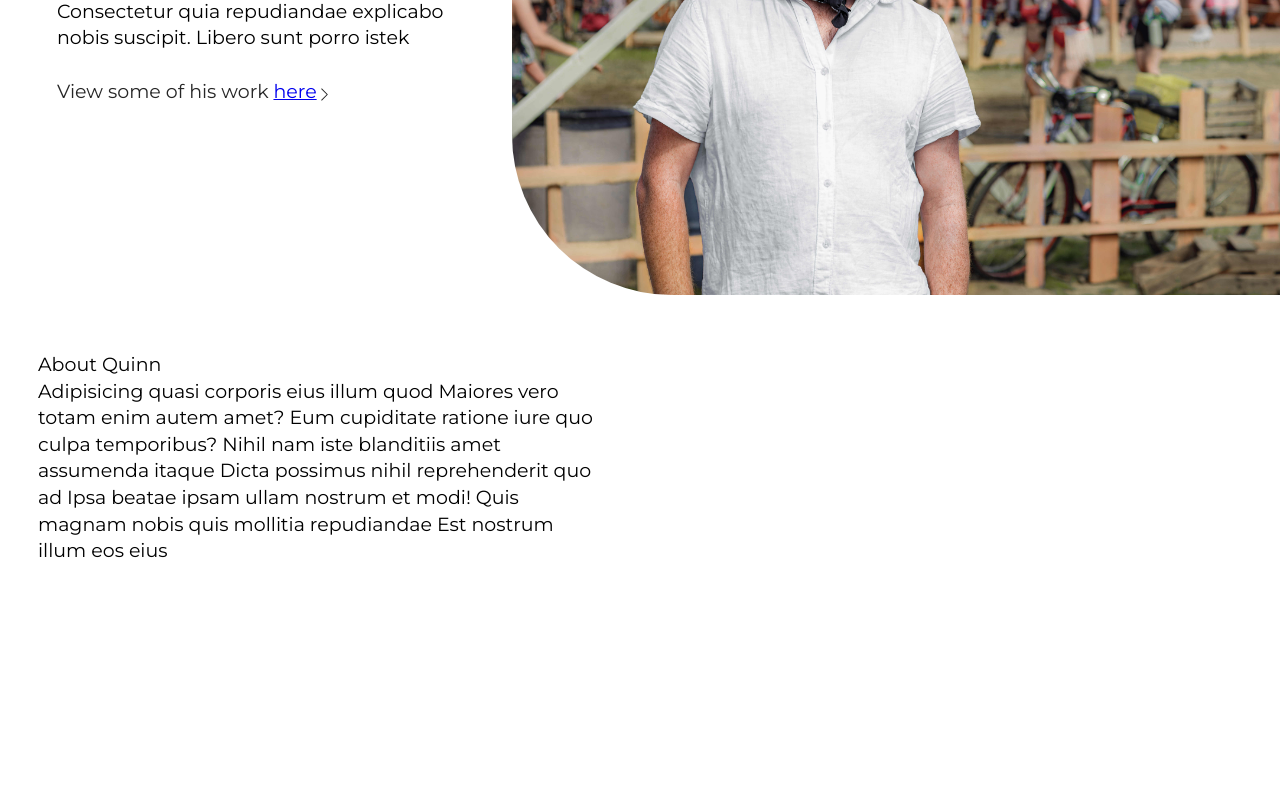
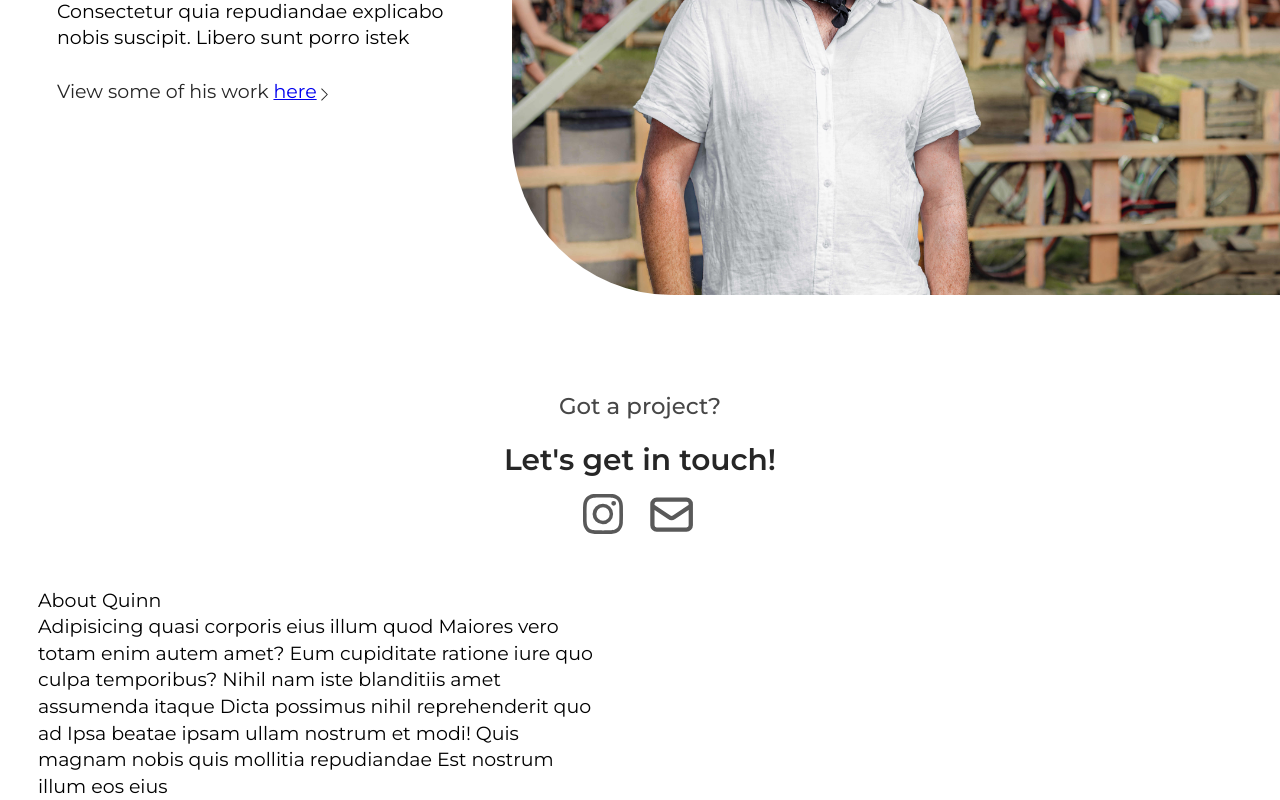
Before and after one commit to hn275/quinn-website, a React (Create React App) app: page / in a window 1280 px wide. Shown: the part 448-1248 px from the top of the page. Before the commit the page ends 1013 px from the top, so only its background shows below. Built offline with nearby package versions, Linux system fonts and the light colour scheme.

Commit message:
added CTA section

```diff
--- a/src/Components/App/App.tsx
+++ b/src/Components/App/App.tsx
@@ -3,6 +3,7 @@ import 'assets/stylesheets/css/App.css';
 import Header from 'Components/Header/Header';
 import About from 'Components/About/About';
 import Hero from 'Components/Hero/Hero';
+import CTA from 'Components/CTA/CTA';
 
 function App() {
   return (
@@ -13,8 +14,12 @@ function App() {
         {/* Hero section */}
         <Hero />
 
+        {/* CTA */}
+        <CTA />
+
         {/* About section */}
         <About />
+
 
       </main>
 
--- /dev/null
+++ b/src/Components/CTA/CTA.tsx
@@ -0,0 +1,20 @@
+import 'assets/stylesheets/css/CTA.css';
+import { BsInstagram } from 'react-icons/bs';
+import { HiOutlineMail } from 'react-icons/hi';
+
+
+const CTA = (): JSX.Element => {
+  return (
+    <section id="CTA">
+      <p>Got a project?</p>
+      <h2>Let's get in touch!</h2>
+      <div className="icon-container" aria-labelledby="network links">
+        <div role="button" className="icon ig"><BsInstagram /></div>
+        <div role="button" className="icon mail"><HiOutlineMail /></div>
+      </div>
+    </section>
+  );
+};
+
+// TODO: Inject links to icon
+export default CTA;
--- /dev/null
+++ b/src/assets/stylesheets/css/CTA.css
@@ -0,0 +1,48 @@
+#CTA {
+  width: 100%;
+  text-align: center;
+  margin: 2rem 0;
+  line-height: 2;
+  font-size: 1.2em;
+}
+#CTA h2 {
+  font-weight: 700;
+  font-size: 1.3em;
+  color: hsl(0deg, 0%, 15%);
+}
+#CTA p {
+  color: hsl(0deg, 0%, 28%);
+  font-weight: 500;
+}
+#CTA .icon-container {
+  display: flex;
+  width: fit-content;
+  justify-content: center;
+  align-items: center;
+  margin: 0 auto;
+  gap: 1em;
+}
+#CTA .icon {
+  cursor: pointer;
+}
+#CTA svg {
+  color: hsl(0deg, 0%, 35%);
+  width: 2.5rem;
+  height: 2.5rem;
+}
+#CTA .mail svg {
+  height: 3.2rem;
+  width: 3.2rem;
+}
+
+@media only screen and (min-width: 770px) and (orientation: landscape) {
+  #CTA svg {
+    color: hsl(0deg, 0%, 50%);
+    transition: color 250ms linear;
+  }
+  #CTA .icon:hover svg {
+    color: hsl(0deg, 0%, 28%);
+  }
+}
+
+/*# sourceMappingURL=CTA.css.map */
--- a/src/assets/stylesheets/css/Header.css
+++ b/src/assets/stylesheets/css/Header.css
@@ -60,7 +60,7 @@ header::after {
 .contact-button {
   cursor: pointer;
   text-align: center;
-  background: linear-gradient(90deg, hsl(0deg, 0%, 15%) 40%, hsl(10deg, 39%, 56%));
+  background: linear-gradient(90deg, hsl(0deg, 0%, 30%) 40%, hsl(10deg, 49%, 61%));
   color: hsl(0deg, 0%, 100%);
   padding: 8px 12px;
   border-radius: 23px;
--- /dev/null
+++ b/src/assets/stylesheets/scss/CTA.scss
@@ -0,0 +1,50 @@
+@use "abstracts/colors";
+
+#CTA {
+  width: 100%;
+  text-align: center;
+  margin: 2rem 0;
+  line-height: 2;
+  font-size: 1.2em;
+  h2 {
+    font-weight: 700;
+    font-size: 1.3em;
+    color: colors.$dark-gray;
+  }
+  p {
+    color: colors.$lighter-gray;
+    font-weight: 500;
+  }
+  .icon-container {
+    display: flex;
+    width: fit-content;
+    justify-content: center;
+    align-items: center;
+    margin: 0 auto;
+    gap: 1em;
+  }
+  .icon {
+    cursor: pointer;
+  }
+  svg {
+    color: hsl(0deg, 0%, 35%);
+    width: 2.5rem;
+    height: 2.5rem;
+  }
+  .mail svg {
+    height: 3.2rem;
+    width: 3.2rem;
+  }
+}
+
+@media only screen and (min-width: 770px) and (orientation: landscape) {
+  #CTA {
+    svg {
+      color: hsl(0deg, 0%, 50%);
+      transition: color 250ms linear;
+    }
+    .icon:hover svg {
+      color: colors.$lighter-gray;
+    }
+  }
+}
--- a/src/assets/stylesheets/scss/Header.scss
+++ b/src/assets/stylesheets/scss/Header.scss
@@ -65,7 +65,7 @@ header::after {
 .contact-button {
   cursor: pointer;
   text-align: center;
-  background: linear-gradient( 90deg, colors.$dark-gray 40%, colors.$red-ish ); // TODO: change this gradient color to match the dark part of the logo
+  background: linear-gradient( 90deg, hsl(0deg, 0%, 30%) 40%, hsl(10deg, 49%, 61%) ); // TODO: change this gradient color to match the dark part of the logo
   color: hsl(0deg, 0%, 100%);
   padding: 8px 12px;
   border-radius: 23px;
```
Also changed, not shown: 1 other file (tests, documents, lock files or other folders).
